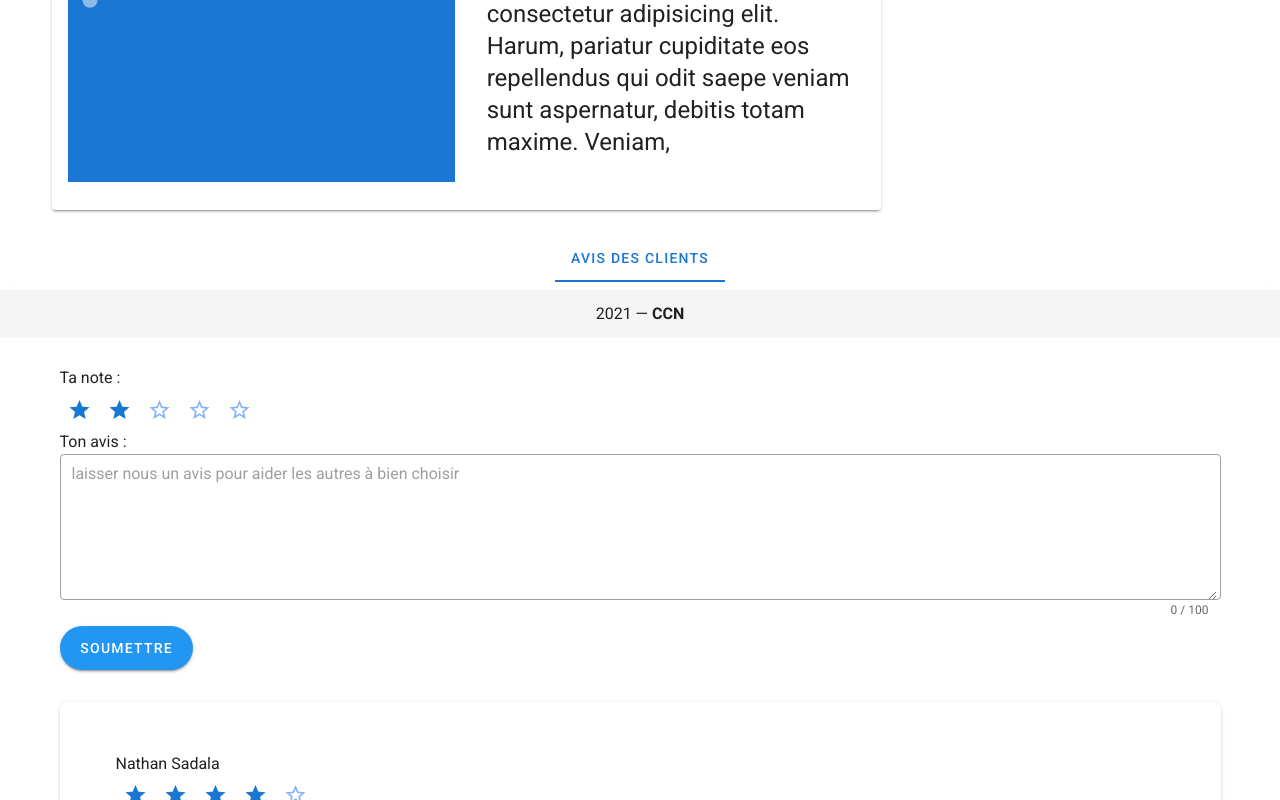
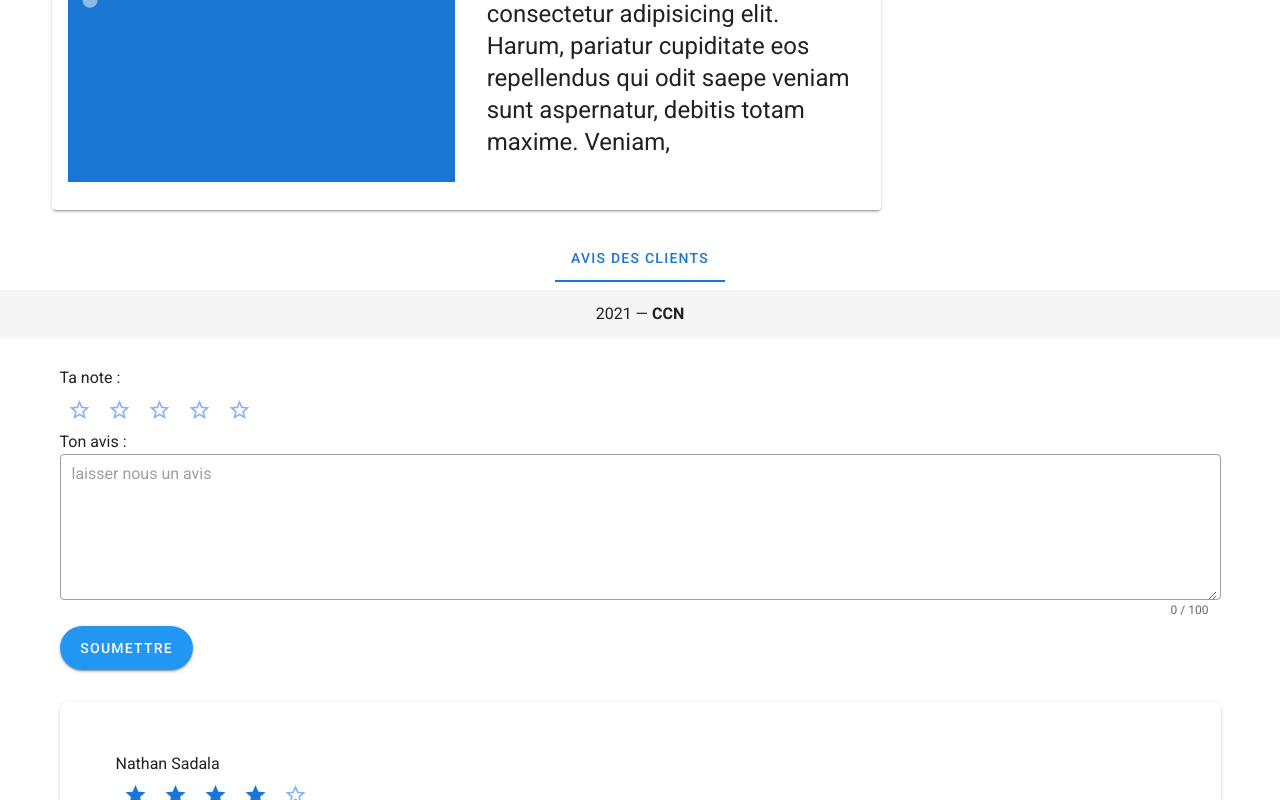
Before and after one commit to Nathsad1996/ccn, a Vue app: page /product-detail in a window 1280 px wide. Shown: the part 462-1262 px from the top of the page. Built offline with nearby package versions, Linux system fonts and the light colour scheme.

Commit message:
refactor product detail

```diff
--- a/src/views/ProductDetail.vue
+++ b/src/views/ProductDetail.vue
@@ -112,14 +112,14 @@
           <v-tab-item>
             <v-card>
               <v-card-title class="justify-center text-center text-lg-h4">
-                Donner votre avis et lisez ce que les autres ont écrit!
+                Donner votre avis et lisez ce que les autres ont écrit.
               </v-card-title>
               <v-container>
                 <v-row>
                   <v-col cols="12">
                     <v-form @submit.prevent="submitreview">
                       Ta note :
-                      <v-rating :value="2"></v-rating>
+                      <v-rating hover v-model="rating"></v-rating>
                       Ton avis :
                       <br />
                       <v-textarea
@@ -127,7 +127,7 @@
                         dense
                         outlined
                         hint="laisse nous un avis"
-                        placeholder="laisser nous un avis pour aider les autres à bien choisir"
+                        placeholder="laisser nous un avis"
                         :counter="100"
                       ></v-textarea>
                       <v-btn class="d-flex justify-center" color="info" large solo rounded type="submit">SOUMETTRE</v-btn>
@@ -172,6 +172,7 @@ import { mapActions } from "vuex";
 export default {
   components: {},
   data: () => ({
+    rating: 0,
     tab: null,
     quantity: 0,
     model: 0,
```
